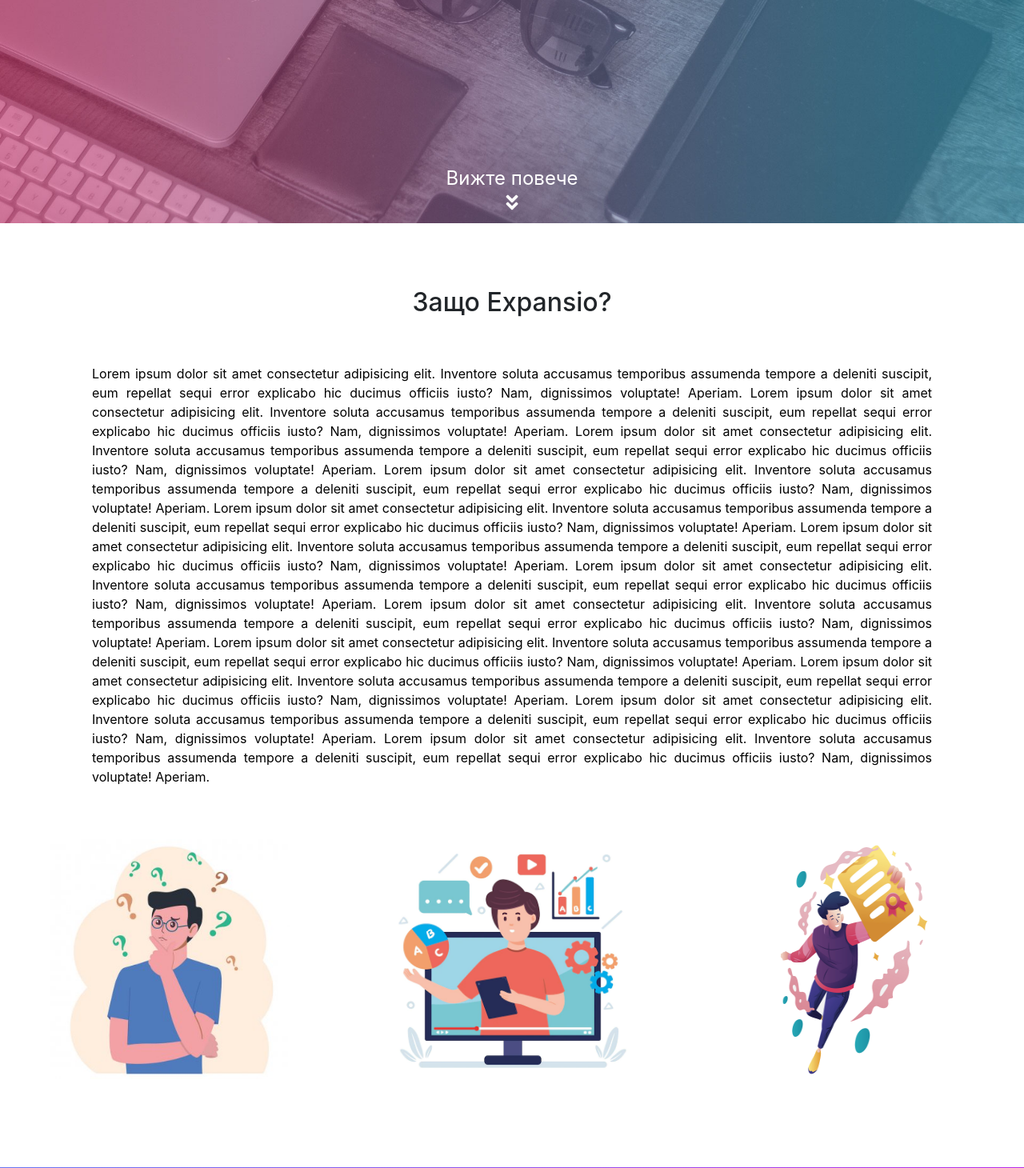
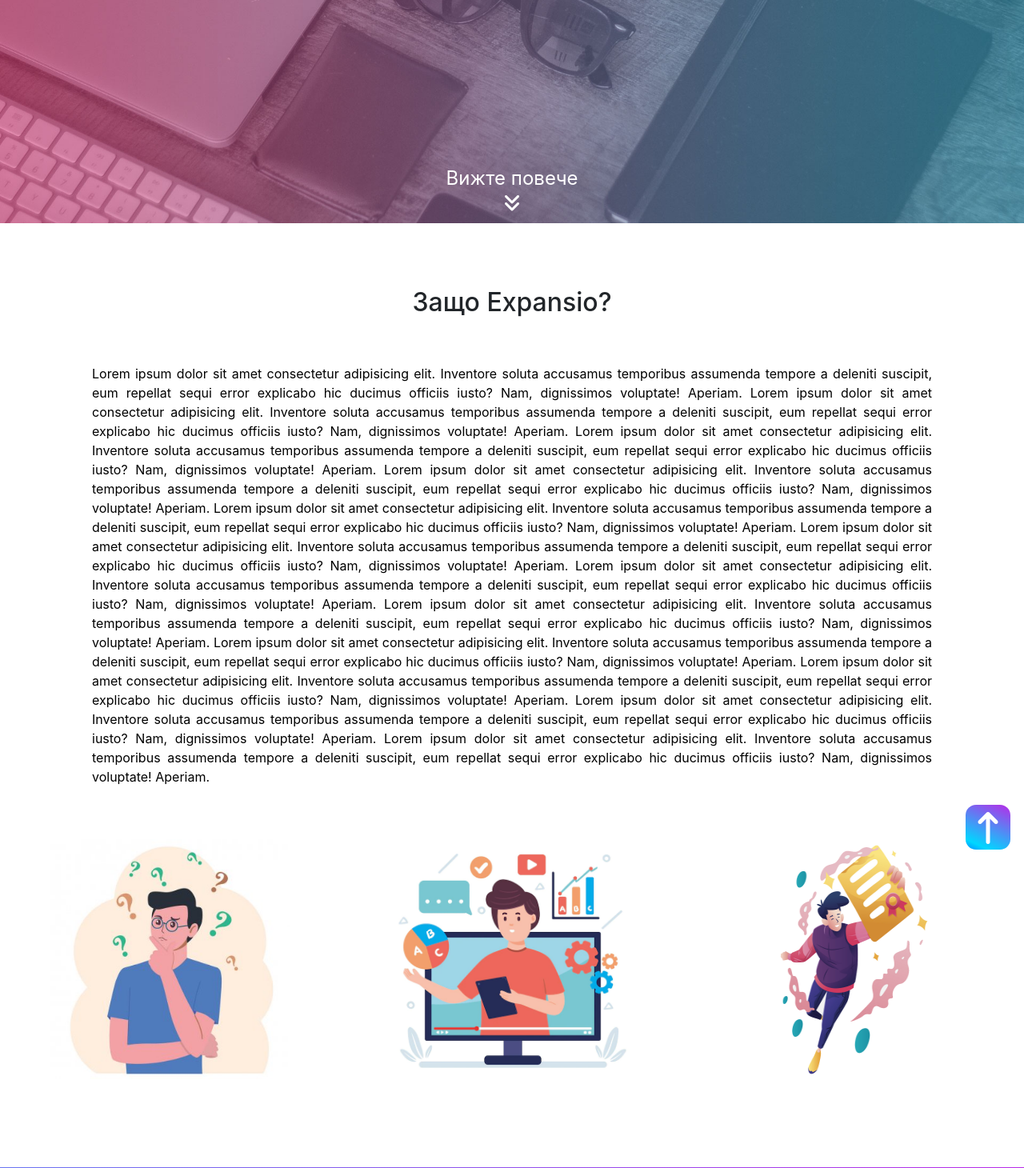
Before and after one commit to GeorgievAtWork/UnibitBachelors, a PHP site: page / in a window 1280 px wide, after a click on "Вижте повече". Shown: the part 521-1981 px from the top of the page at 80% size. Run offline with PHP 8.4, Linux system fonts and the light colour scheme; some libraries are stand-ins or nearby versions.

Commit message:
Added animations and other

```diff
--- a/assets/css/style.css
+++ b/assets/css/style.css
@@ -157,8 +157,28 @@
 
 
 
+.to-top {
+    display: block;
+    position: fixed;
+    bottom: 15px;
+    right: 15px;
+    width: 60px;
+    height: 60px;
+    border: 2px solid;
+    border-color: white;
+    background: linear-gradient(204deg, rgba(2, 0, 36, 1) 0%, rgba(28, 0, 248, 1) 0%, rgba(184, 43, 231, 1) 0%, rgba(0, 215, 255, 1) 84%, rgba(0, 142, 255, 1) 100%);
+    z-index: 999;
+    background-color: transparent;
+    border-radius: 15px;
+    text-align: center;
+    font-size: 40px;
+    transition: 0.4s ease-in-out;
+    color: white;
+}
 
-
+.to-top:hover {
+    color: white;
+}
 
 
 
@@ -226,15 +246,25 @@
 }
 
 .category-box {
-    margin-top: 50px;
+    margin-top: 60px;
+
 }
+
 
 .category-box a {
     text-decoration: none;
     cursor: pointer;
     color: white;
     font-size: 26px;
+    display: block;
+    transition: transform .2s;
 }
+
+.category-box a:hover {
+    transform: scale(1.2);
+}
+
+
 
 .category-box .img-holder {
     width: 200px;
@@ -242,10 +272,29 @@
     display: block;
     margin: auto;
     margin-bottom: 20px;
+
 }
-
 
 
 .categories-holder {
     padding-top: 60px;
 }
+
+.hidden {
+    color: black;
+    display: block;
+    font-size: 24px;
+    height: 0;
+    opacity: 0;
+    transition-delay: 0s;
+    transition-duration: 0.4s;
+}
+
+.oval-img {
+    cursor: pointer;
+}
+
+.oval-img:hover~.hidden {
+    display: block;
+    opacity: 1;
+}
--- a/index.php
+++ b/index.php
@@ -8,18 +8,20 @@
     <meta name="Description" content="Enter your description here" />
     <link rel="stylesheet" href="https://cdnjs.cloudflare.com/ajax/libs/twitter-bootstrap/4.6.0/css/bootstrap.min.css">
     <link rel="stylesheet" href="https://cdnjs.cloudflare.com/ajax/libs/font-awesome/5.15.4/css/all.min.css">
+    <link rel="stylesheet" href="https://cdnjs.cloudflare.com/ajax/libs/font-awesome/6.1.1/css/all.min.css" integrity="sha512-KfkfwYDsLkIlwQp6LFnl8zNdLGxu9YAA1QvwINks4PhcElQSvqcyVLLD9aMhXd13uQjoXtEKNosOWaZqXgel0g==" crossorigin="anonymous" referrerpolicy="no-referrer" />
     <link rel="stylesheet" href="assets/css/style.css">
     <link href="https://unpkg.com/aos@2.3.1/dist/aos.css" rel="stylesheet">
     <title>Expansio</title>
 </head>
 
 <body>
+    <a href="#home" class="to-top"><i class="fa fa-long-arrow-up"></i></a>
     <section id="home" class="container-fluid background">
         <nav class="navbar navbar-expand-md navbar-dark ">
             <div class="navbar-collapse collapse w-100 order-1 order-md-0 dual-collapse2">
                 <ul class="navbar-nav mr-auto">
                     <li class="nav-item">
-                        <a class="nav-link" href="#">Категории</a>
+                        <a class="nav-link" href="#categories">Категории</a>
                     </li>
                     <li class="nav-item">
                         <a class="nav-link" href="#">Учебни пътеки</a>
@@ -112,14 +114,17 @@
             <div class="col-md-4">
                 <img src="assets/images/about-1.png" alt="image1" class="oval-img right" data-aos="fade-right"
                     data-aos-duration="1000" />
+                    <span class="hidden">Искаш да научиш нещо ново?</span>
             </div>
             <div class="col-md-4">
-                <img src="assets/images/about-2.png" alt="image2" data-aos="fade-up" data-aos-duration="750"
+                <img src="assets/images/about-2.png" class="oval-img" alt="image2" data-aos="fade-up" data-aos-duration="750"
                     data-aos-delay="150" width="300" height="300" />
+                    <span class="hidden">Избери от категориите в сайта и започни да учиш с видеоуроци</span>
             </div>
             <div class="col-md-4">
                 <img src="assets/images/about-3.png" alt="image3" class="oval-img left wider" data-aos="fade-left"
                     data-aos-duration="1000" data-aos-delay="300" />
+                    <span class="hidden">Придобий нови знания и се сертифицирай</span>
             </div>
         </div>
     </section>
```
